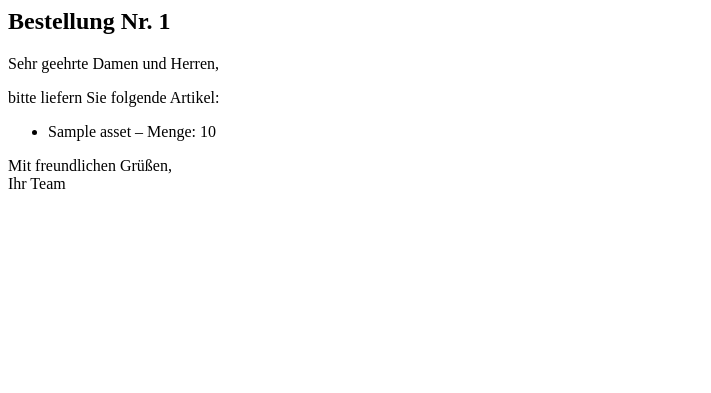
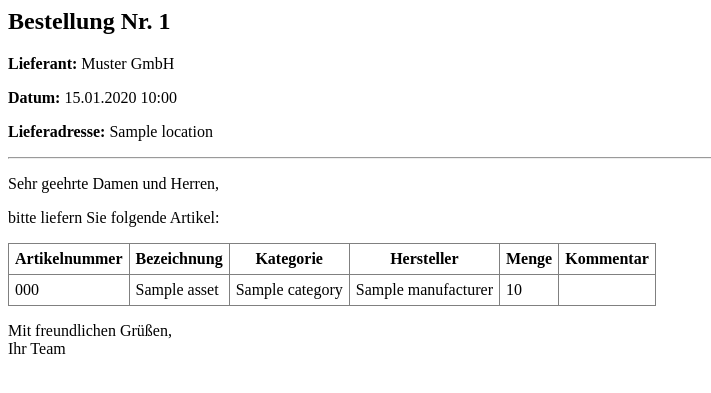
Before and after one commit to larsbaust/asset-management, a Flask app: template app/templates/order/order_email.html in a window 1280 px wide. Shown: the top 393 px of the page, without its empty margins (0-711 px from the left). Run offline with Flask 3, Linux system fonts and the light colour scheme; the template is opened without the code that fills it: values that come from a table or form of the project are taken from there, others are empty; tables that the repository leaves empty hold one stand-in row (values such as "Sample post"); parts of the project's set-up code (start-up, migrations or seed data) failed here and were passed over; some libraries are stand-ins or nearby versions.

Commit message:
oder email

```diff
--- a/app/templates/order/order_email.html
+++ b/app/templates/order/order_email.html
@@ -1,9 +1,38 @@
 <h2>Bestellung Nr. {{ order.id }}</h2>
+<p><strong>Lieferant:</strong> {{ order.supplier.name }}</p>
+<p><strong>Datum:</strong> {{ order.order_date.strftime('%d.%m.%Y %H:%M') }}</p>
+{% if order.location_obj %}
+<p><strong>Lieferadresse:</strong> {{ order.location_obj.name }}</p>
+{% endif %}
+<hr>
 <p>Sehr geehrte Damen und Herren,</p>
 <p>bitte liefern Sie folgende Artikel:</p>
-<ul>
-  {% for item in order.items %}
-    <li>{{ item.asset.name }} – Menge: {{ item.quantity }}</li>
-  {% endfor %}
-</ul>
+<table border="1" cellpadding="6" cellspacing="0" style="border-collapse:collapse;">
+  <thead>
+    <tr>
+      <th>Artikelnummer</th>
+      <th>Bezeichnung</th>
+      <th>Kategorie</th>
+      <th>Hersteller</th>
+      <th>Menge</th>
+      <th>Kommentar</th>
+    </tr>
+  </thead>
+  <tbody>
+    {% for item in order.items %}
+    <tr>
+      <td>{{ item.asset.article_number or '-' }}</td>
+      <td>{{ item.asset.name }}</td>
+      <td>{{ item.asset.category.name if item.asset.category else '-' }}</td>
+      <td>
+        {% if item.asset.manufacturers %}
+          {% for manufacturer in item.asset.manufacturers %}{{ manufacturer.name }}{% if not loop.last %}, {% endif %}{% endfor %}
+        {% else %}-{% endif %}
+      </td>
+      <td>{{ item.quantity }}</td>
+      <td>{{ item.comment or '' }}</td>
+    </tr>
+    {% endfor %}
+  </tbody>
+</table>
 <p>Mit freundlichen Grüßen,<br>Ihr Team</p>
--- a/app/templates/order/plan.html
+++ b/app/templates/order/plan.html
@@ -76,7 +76,7 @@
                     <td>{{ asset.name }}</td>
                     <td>{{ asset.article_number or '-' }}</td>
                     <td>{{ asset_form.serial_number(class_='input is-small', placeholder='Seriennummer') }}</td>
-                    <td>{{ asset.category or '-' }}</td>
+                    <td>{{ asset.category.name if asset.category else '-' }}</td>
                     <td>
                         {% if asset.manufacturers %}
                             {% for manufacturer in asset.manufacturers %}
```
